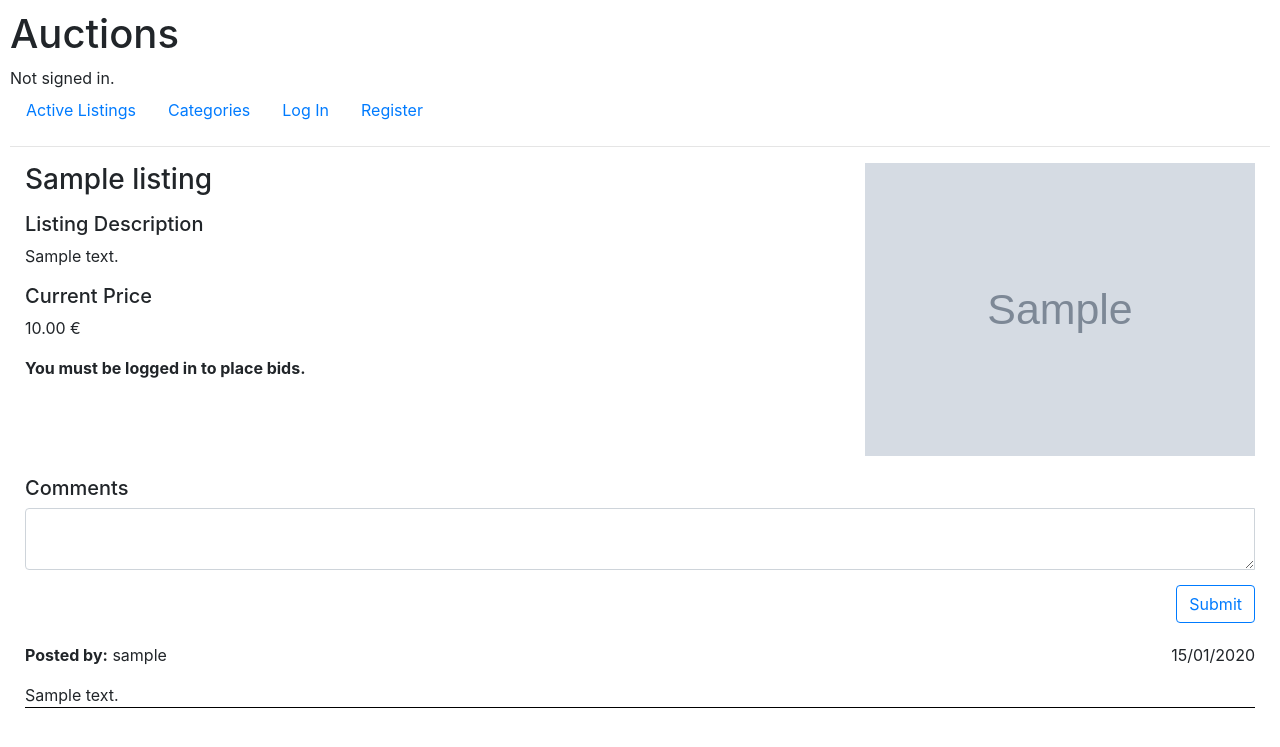
After one commit to jpa-rocha/commerce, a Django app: page /listing/1 in a window 1280 px wide. The commit adds this page. Shown: the top 747 px of the page. Run offline with Django 3.2, Linux system fonts and the light colour scheme; tables that the repository leaves empty hold one stand-in row (values such as "Sample post"); grey boxes marked "Sample" are stand-in pictures; some libraries are stand-ins or nearby versions.

Commit message:
Bids and comments added

```diff
--- a/auctions/models.py
+++ b/auctions/models.py
@@ -1,5 +1,6 @@
 from django.contrib.auth.models import AbstractUser
 from django.db import models
+from django.db.models.fields import BooleanField
 from django.db.models.fields.related import ForeignKey, ManyToManyField
 
 class User(AbstractUser):
@@ -21,13 +22,14 @@ class Listing(models.Model):
     category = ManyToManyField(Category, related_name="categories")
     date_added = models.DateField(auto_now_add=True)
     user = ForeignKey(User, on_delete=models.CASCADE, related_name="listings")
+    closed = BooleanField(default=False)
 
 class Bids(models.Model):
     class Meta:
         verbose_name_plural = "bids"
     user = ForeignKey(User, on_delete=models.CASCADE, related_name="bids")
     item = ForeignKey(Listing, on_delete=models.CASCADE, related_name="bids")
-    amount = models.FloatField()
+    amount = models.DecimalField(max_digits=12, decimal_places=2)
 
 class Comments(models.Model):
     class Meta:
@@ -35,6 +37,7 @@ class Comments(models.Model):
     user = ForeignKey(User, on_delete=models.PROTECT, related_name="comments")
     item = ForeignKey(Listing, on_delete=models.CASCADE, related_name="comments")
     comment = models.TextField(max_length=750)
+    date_added = models.DateField(auto_now_add=True)
 
 class Watchlist(models.Model):
     user = ForeignKey(User, on_delete=models.CASCADE, related_name="watching")
--- a/auctions/templates/auctions/layout.html
+++ b/auctions/templates/auctions/layout.html
@@ -3,7 +3,7 @@
 <!DOCTYPE html>
 <html lang="en">
     <head>
-        <title>{% block title %}Auctions{% endblock %}</title>
+        <title>Auctions: {% block title %}{% endblock %}</title>
         <link rel="stylesheet" href="https://stackpath.bootstrapcdn.com/bootstrap/4.4.1/css/bootstrap.min.css" integrity="sha384-Vkoo8x4CGsO3+Hhxv8T/Q5PaXtkKtu6ug5TOeNV6gBiFeWPGFN9MuhOf23Q9Ifjh" crossorigin="anonymous">
         <link href="{% static 'auctions/styles.css' %}" rel="stylesheet">
     </head>
@@ -31,6 +31,9 @@
                     <a class="nav-link" href="{% url 'watchlist' itemid=" " %}">Watchlist</a>
                 </li>
                 <li class="nav-item">
+                    <a class="nav-link" href="{% url 'bids' %}">Your Bids</a>
+                </li>
+                <li class="nav-item">
                     <a class="nav-link" href="{% url 'logout' %}">Log Out</a>
                 </li>
             {% else %}
--- /dev/null
+++ b/auctions/templates/auctions/listing.html
@@ -0,0 +1,80 @@
+{% extends "auctions/layout.html" %}
+{% block title %}
+{{item.name}}
+{% endblock %}
+{% block body %}
+<div class='container-fluid'>
+    <div class='row'>
+        <div class='col-8'>
+        <h3 style='margin-bottom: 15px'>{{item.name}}</h3>
+        {% if user.is_authenticated %}
+            {% if user == item.user %}
+                <p>This item was listed by you.</p>
+            {% else  %}
+                {%if item.id in watchlist %}
+                    <a href="{% url 'watchlist' item.id%}"><button type="button" class="btn btn-outline-primary" >Remove from Watchlist</button></a>
+                {% else %}
+                    <a href="{% url 'watchlist' item.id%}"><button type="button" class="btn btn-outline-primary" >Add to Watchlist</button></a>
+                {% endif %}
+            {% endif %}
+            {% endif %}
+        <h5 style='margin-top: 15px'>Listing Description</h5>
+        <p>{{item.description}}</p>
+        <h5>Current Price</h5>
+        <p>{{item.price}} €</p>
+        {% if user.is_authenticated %}
+            {% if user != item.user %}
+            <form action="{% url 'bids' %}" method="POST" enctype="multipart/form-data">
+                {% csrf_token %}
+                <div class="input-group">
+                    <div class="input-group-append">
+                        <span class="input-group-text">New Bid</span>
+                    </div>
+                    <input type="number" min='{{price}}' step='{{step}}' class="form-control" aria-label="Amount (to the nearest Euro)" name="bid">
+
+                    <div class="input-group-append">
+                        <span class="input-group-text">€</span>
+                    </div>
+                    <input type='hidden' name='item' value='{{item.id}}'>
+                    <input type='hidden' name='price' value='{{item.price}}'>
+                </div>
+                <input type="submit" class="btn btn-outline-primary float-right" value="Submit" style='margin-top: 15px'>
+                </form>
+            {% else %}
+                <a href="#"><button type="button" class="btn btn-outline-primary">End Auction</button></a>
+            {% endif %}
+        {% else %}
+            <p><strong>You must be logged in to place bids.</strong></p>
+        {% endif %}
+        </div>
+        <div class='col-4'>
+            <img src={{MEDIA_URL}}{{item.picture}} class="img-fluid" alt='a picture of {{item.name}}'>
+        </div>
+    </div>
+    <div class='row' style='margin-top : 20px'>
+    <div class='col-12'>
+        <h5>Comments</h5>
+        <form action="{% url 'comments' %}" method="POST" enctype="multipart/form-data">
+                {% csrf_token %}
+            <div class="input-group">
+                <textarea class="form-control" name='comment' aria-label="With textarea" maxlength="750"></textarea>
+                <input type='hidden' name='item' value='{{item.id}}'>
+            </div>
+            <input type="submit" class="btn btn-outline-primary float-right" value="Submit" style='margin-top: 15px'>
+        </form>
+    </div>
+    </div>
+    <div class='row' style='margin-top : 20px'>
+    <div class='col-12'>
+    {% if not comments %}
+        <p style='text-align: center'><strong>There are currently no comments on this bid.</strong></p>
+    {% else %}
+    {% for comment in comments %}
+        <p style='text-align: left'><strong>Posted by:</strong> {{comment.user}}<span style='float:right;'>{{comment.date_added}}</span></p>
+        <p style='border-bottom:1px solid black'>{{comment.comment}}</p>
+    {% endfor %}
+    {% endif %}
+    </div>
+    </div>
+</div>
+{% endblock %}
--- a/auctions/templates/auctions/login.html
+++ b/auctions/templates/auctions/login.html
@@ -1,5 +1,7 @@
 {% extends "auctions/layout.html" %}
-
+{% block title %}
+Login
+{% endblock %}
 {% block body %}
 
     <h2>Login</h2>
--- a/auctions/templates/auctions/register.html
+++ b/auctions/templates/auctions/register.html
@@ -1,5 +1,7 @@
 {% extends "auctions/layout.html" %}
-
+{% block title %}
+Register
+{% endblock %}
 {% block body %}
 
     <h2>Register</h2>
--- a/auctions/urls.py
+++ b/auctions/urls.py
@@ -9,5 +9,8 @@ urlpatterns = [
     path("register", views.register, name="register"),
     path("create", views.create, name="create"),
     path("watchlist/<str:itemid>", views.watchlist, name="watchlist"),
-    path("categories/<str:cat>", views.categories, name="categories")
+    path("categories/<str:cat>", views.categories, name="categories"),
+    path('listing/<int:listnum>', views.listing, name='listing'),
+    path('bids', views.bids, name='bids'),
+    path('comments', views.comments, name='comments')
 ]
--- a/auctions/views.py
+++ b/auctions/views.py
@@ -5,12 +5,11 @@ from django.http import HttpResponse, HttpResponseRedirect
 from django.shortcuts import render
 from django.urls import reverse
 from django.forms import ModelForm, Textarea
-from .models import Category, Listing, User, Watchlist
+from .models import Bids, Category, Comments, Listing, User, Watchlist
 
 
 class NewListingForm(ModelForm):
     class Meta:
-
          model = Listing
          fields = ['name', 'description', 'price', 'picture', 'category']
          widgets = {
@@ -19,6 +18,7 @@ class NewListingForm(ModelForm):
             'price' : NumberInput(attrs={'min' : '0.01', 'step' : 'any', 'placeholder' : '€'}),
             'category' : CheckboxSelectMultiple()
         }
+
 
 
 def index(request):
@@ -62,7 +62,6 @@ def watchlist(request, itemid):
             'listings' : listings,
             'catlinks' : catlinks,
             'categories' : categories,
-
         })
 
 
@@ -91,10 +90,72 @@ def categories(request, cat):
             'listings' : listings,
             'catlinks' : catlinks,
             'categories' : categories,
-            'incat' : incat
-
+            'incat' : incat,
+            'cat' : cat
+        })
+#listing
+def listing(request, listnum):
+    listnum = listnum
+    listitem = Listing.objects.get(pk=listnum)
+    watchlist = Watchlist.objects.all
+    listings = Listing.objects.all
+    catlinks = Listing.category.through.objects.all()
+    categories = Category.objects.all
+    user = request.user
+    wlist = []
+    inlist = Watchlist.objects.filter(user_id=user.id)
+    comments = Comments.objects.filter(item=listitem)
+    step = 0.1
+    price = int(listitem.price) + step
+    for i in inlist:
+        wlist.append(i.item.id)
+    return render(request,'auctions/listing.html',{
+        'watchlist' : wlist,
+        'listings' : listings,
+        'catlinks' : catlinks,
+        'categories' : categories,
+        'item' : listitem,
+        'comments' : comments,
+        'price' : price,
+        'step' : step
+    })
+#bids
+def bids(request):
+    watchlist = Watchlist.objects.all
+    listings = Listing.objects.all
+    catlinks = Listing.category.through.objects.all()
+    categories = Category.objects.all
+    user = request.user
+    if request.method == 'POST':
+        bid = float(request.POST['bid'])
+        itemid = request.POST['item']
+        item = Listing.objects.get(pk=itemid)
+        currentprice = float(request.POST['price'])
+        if bid > currentprice:
+            newbid = Bids.objects.create(user=user, item=item, amount=bid)
+            item.price = bid
+            item.save()
+        return HttpResponseRedirect(request.META.get('HTTP_REFERER'))
+    else:
+        yourbids = Bids.objects.filter(user=user)
+        return render(request, 'auctions/bids.html',{
+            'bids' : yourbids,
+            'watchlist' : watchlist,
+            'listings' : listings,
+            'catlinks' : catlinks,
+            'categories' : categories,
         })
 
+
+#comments
+def comments(request):
+    comment = request.POST['comment']
+    user = request.user
+    itemid = request.POST['item']
+    item = Listing.objects.get(pk=itemid)
+    newcomment = Comments.objects.create(user=user, item=item, comment=comment)
+
+    return HttpResponseRedirect(request.META.get('HTTP_REFERER'))
 
 
 def login_view(request):
@@ -153,7 +214,6 @@ def create(request):
     if request.method == "POST":
         form = NewListingForm(request.POST)
         if form.is_valid():
-            print(request.FILES['picture'])
             user = request.user
             listing = Listing.objects.create(name=form.cleaned_data['name'], description=form.cleaned_data['description'],
                                              price=form.cleaned_data['price'], original_price=form.cleaned_data['price'],
@@ -162,13 +222,11 @@ def create(request):
 
             return HttpResponseRedirect(reverse("index"))
         else:
-            print("NOT VALID")
             return render(request, "auctions/create.html",{
                 "form" : form
             })
     else:
         user = request.user
-        print(user.id)
         return render(request, "auctions/create.html",{
             "form" : NewListingForm()
         })
```
Also changed, not shown: auctions/templates/auctions/bids.html (added, +50 -0 lines), auctions/templates/auctions/categories.html (+14 -4 lines), auctions/templates/auctions/index.html (+10 -5 lines), auctions/templates/auctions/watchlist.html (+8 -4 lines), auctions/migrations/0002_auto_20210329_0938.py (added), auctions/migrations/0003_comments_date_added.py (added), auctions/migrations/0004_listing_closed.py (added), media/images/cas-verrest-lGBtfnQvOoI-unsplash.jpg (added).
